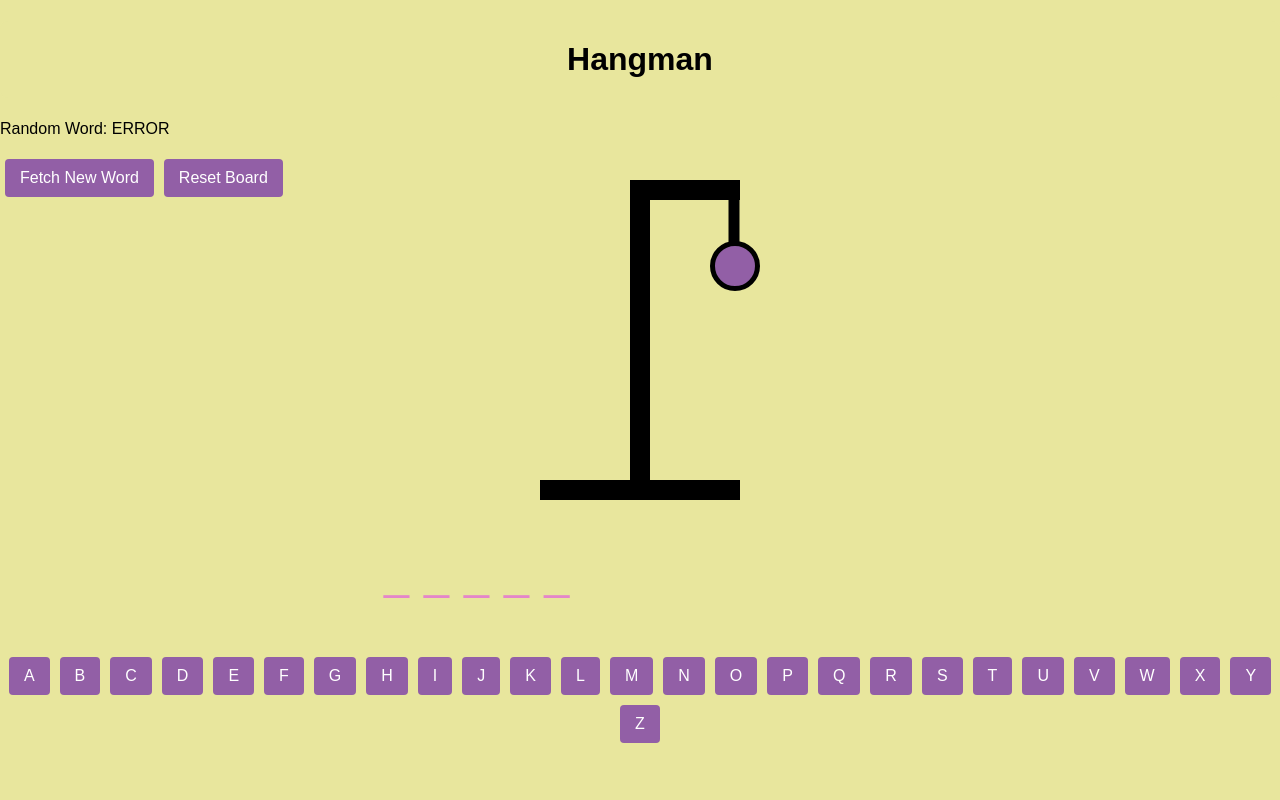
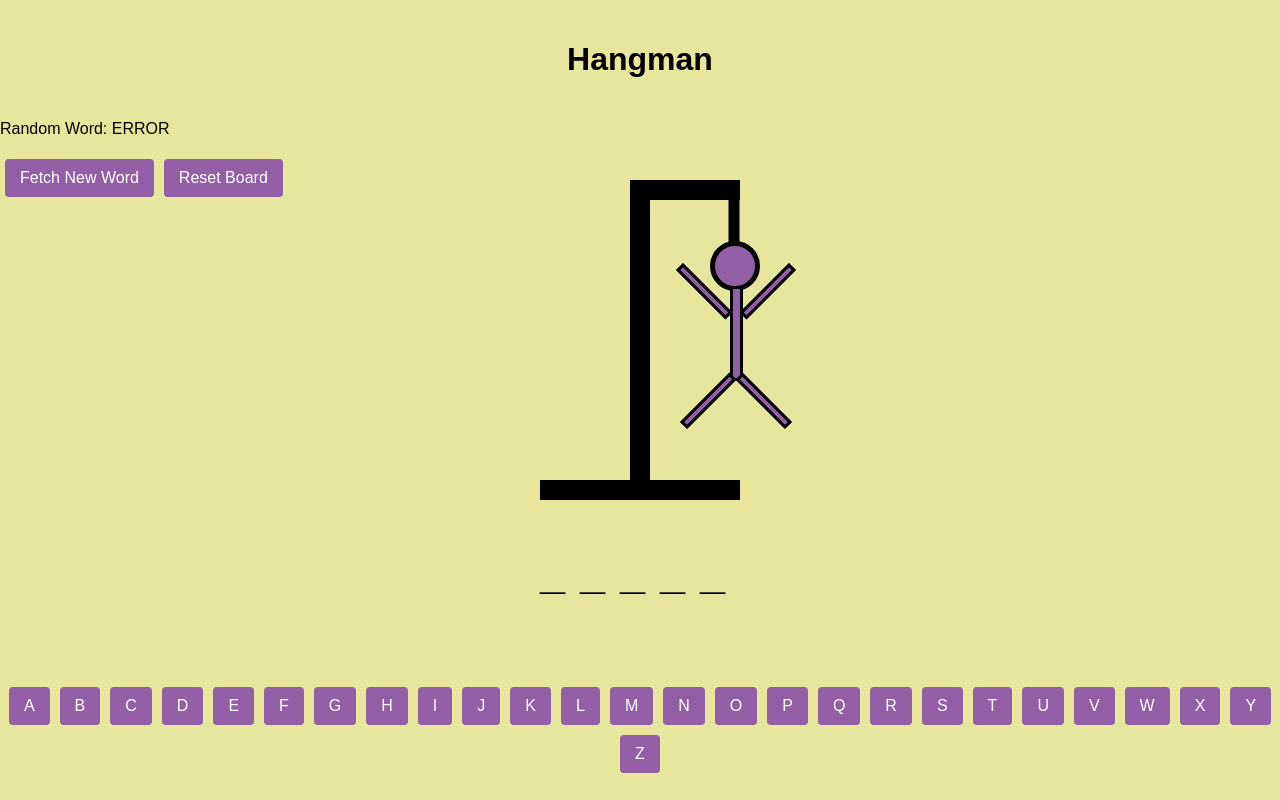
Before and after one commit to Andrewwwka/Hangman, a React (Create React App) app in the folder hangman/: page / in a window 1280 px wide. Built offline with nearby package versions, Linux system fonts and the light colour scheme; no server answers.

Commit message:
added full stick figure to post structure and adjusted word display position and color

```diff
--- a/hangman/src/index.css
+++ b/hangman/src/index.css
@@ -18,7 +18,7 @@ h1 {
     display: flex;
     flex-wrap: wrap;
     justify-content: center;
-    margin-top: 450px;
+    margin-top: 60vh; /* Adjusts dynamically based on viewport height */
 }
 .post-base {
     position: absolute;
@@ -69,17 +69,70 @@ h1 {
     background-color: rgb(146, 95, 166);
     margin: 0 auto;
 }
+.figure-body {
+    width: 13px;
+    height: 95px;
+    bottom: calc(300px + 320px - 51px - 50px - 100px); /* Positioned below the head */
+    left: calc(50% + 94.5px - 5px); /* Centered under the head */
+    position: absolute;
+    background-color: rgb(146, 95, 166);
+    border: 3px solid #000;
+}
+.figure-leg-left {
+    width: 70px;
+    height: 10px;
+    bottom: calc(300px + 290px - 51px - 50px - 70px);
+    left: calc(50% + 98px - 75px); /* Positioned to the left of the body */
+    position: absolute;
+    background-color: rgb(146, 95, 166);
+    transform: rotate(-45deg);
+    transform-origin: right;
+    border: 3px solid #000;
+}
+.figure-leg-right {
+    width: 70px;
+    height: 10px;
+    bottom: calc(300px + 290px - 51px - 50px - 70px);
+    left: calc(50% + 99px); /* Positioned to the right of the body */
+    position: absolute;
+    background-color: rgb(146, 95, 166);
+    transform: rotate(45deg);
+    transform-origin: left;
+    border: 3px solid #000;
+}
+.figure-arm-left {
+    width: 70px;
+    height: 10px;
+    bottom: calc(300px + 290px - 51px - 50px - 10px);
+    left: calc(50% + 84px - 65px); /* Positioned to the left of the body */
+    position: absolute;
+    background-color: rgb(146, 95, 166);
+    transform: rotate(45deg);
+    transform-origin: right;
+    border: 3px solid #000;
+}
+.figure-arm-right {
+    width: 70px;
+    height: 10px;
+    bottom: calc(300px + 290px - 51px - 50px - 10px);
+    left: calc(50% + 103px); /* Positioned to the right of the body */
+    position: absolute;
+    background-color: rgb(146, 95, 166);
+    transform: rotate(-45deg);
+    transform-origin: left;
+    border: 3px solid #000;
+}
 .word-display {
-    color: #e486c9;
-    font-size: 45px;
-    letter-spacing: 15px;
-    margin-bottom: 20px;
-    position: relative;
-    justify-content: center;
-    left: 30%;
-    position: absolute;
-    bottom: 180px;
-
+  color: black;
+  font-size: 45px;
+  font-weight: bold;
+  letter-spacing: 15px;
+  margin-bottom: 20px;
+  position: absolute;
+  bottom: 180px;
+  left: 50%;
+  transform: translateX(-50%);
+  white-space: nowrap;
 }
 main {
     text-align: center;
```
